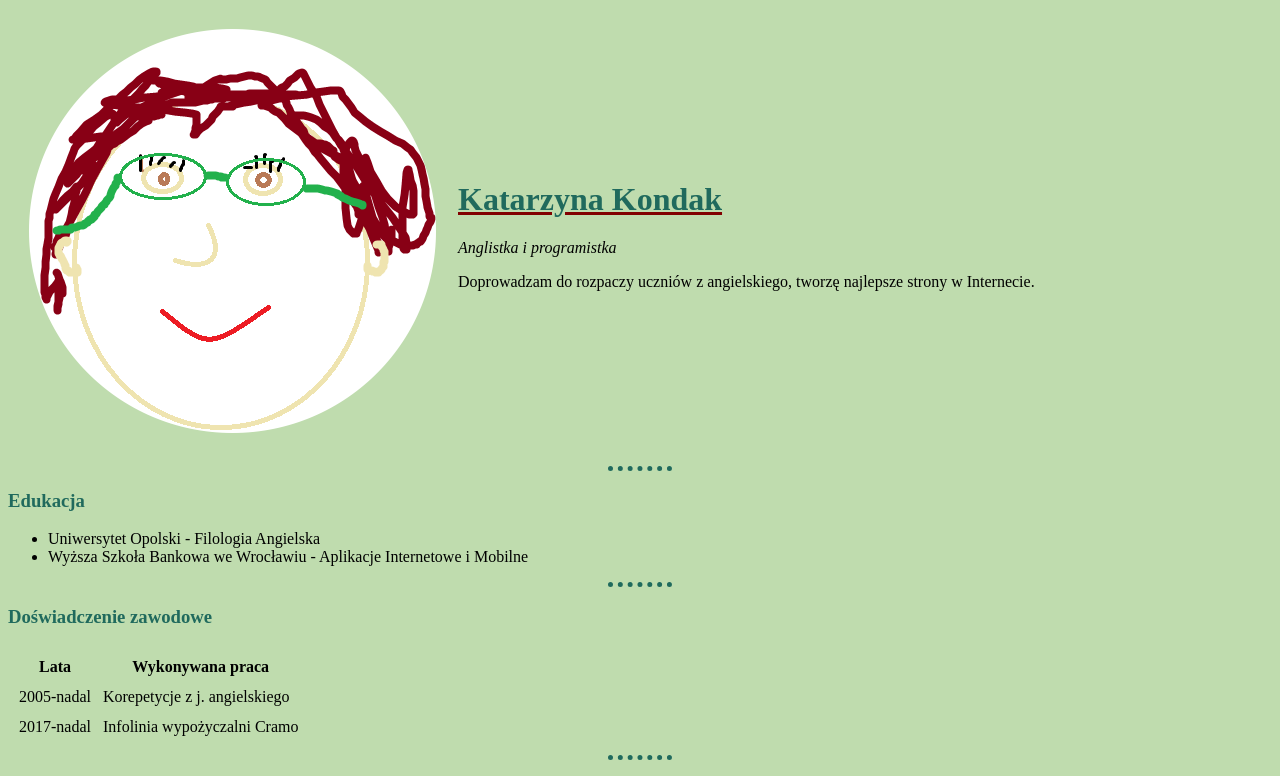
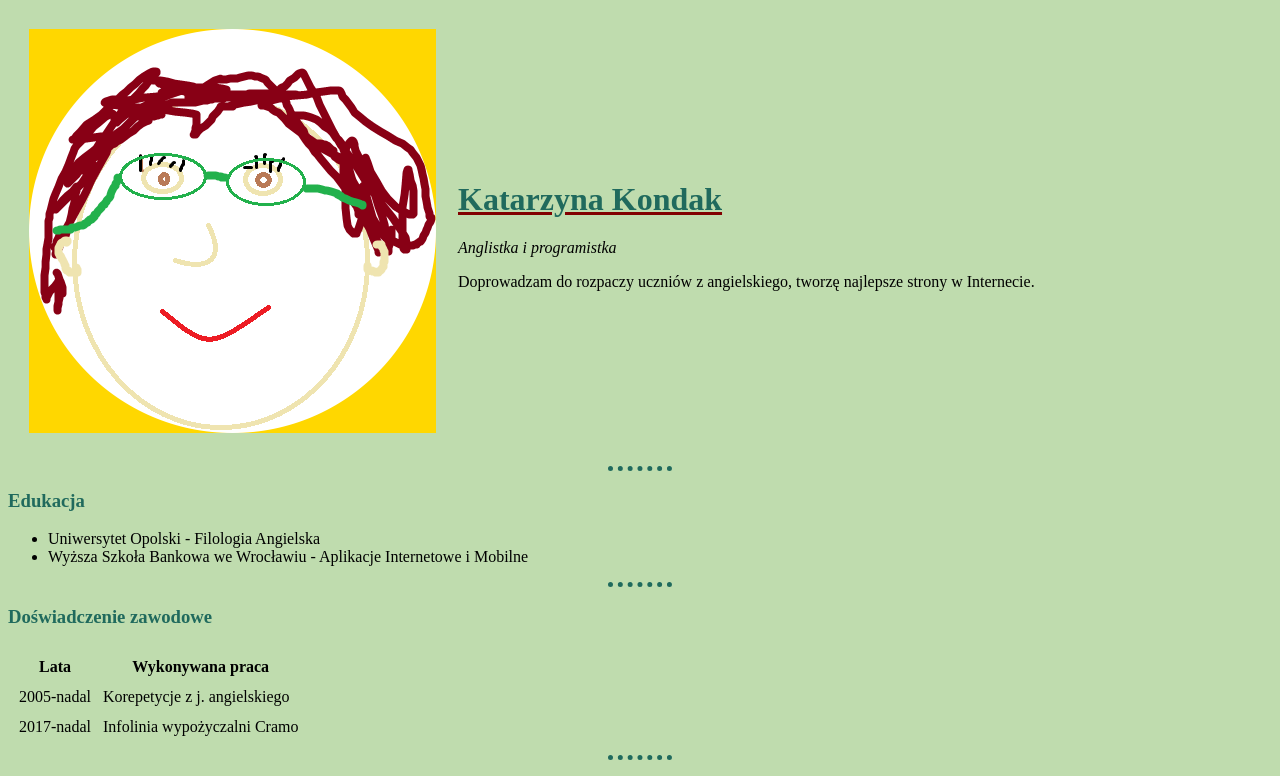
Before and after one commit to KatKon83/CV, a plain HTML site: page index.html in a window 1280 px wide. In both pictures the pointer is over the picture 232 px from the left and 231 px from the top of the page. Shown: the top 776 px of the page. Drawn offline with Linux system fonts and the light colour scheme.

Commit message:
Update style.css

```diff
--- a/CSS/style.css
+++ b/CSS/style.css
@@ -19,6 +19,6 @@ h3 {
   color: #206a5d;
 }
 
-img {
-  background-color: #bfdcae;
+img:hover {
+  background-color: gold;
 }
```
